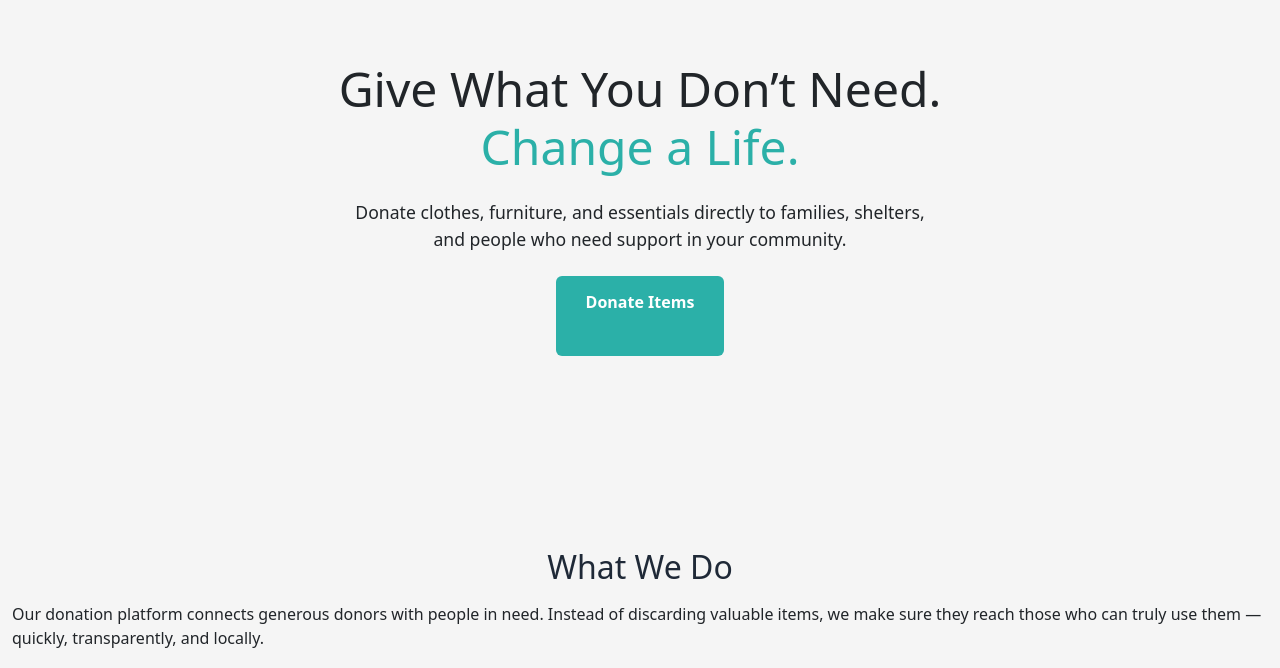
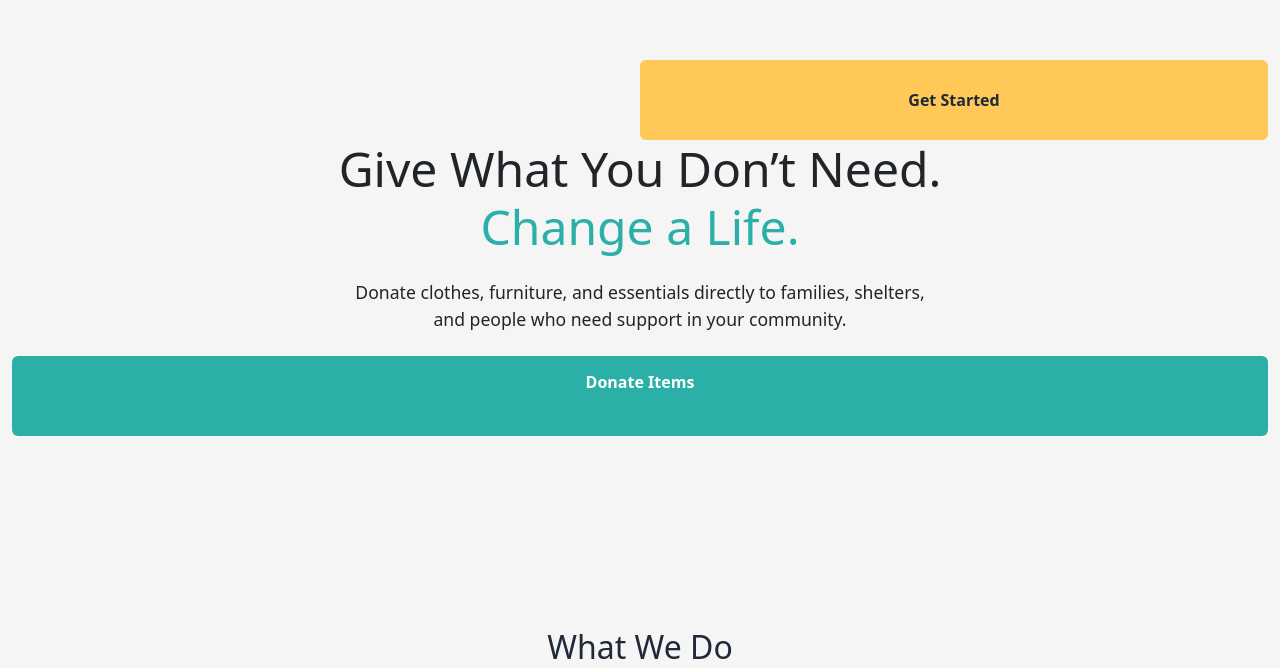
Before and after one commit to SayyedSuheir/CareVia, a Next.js app in the folder carevia/: page / in a window 1280 px wide. Shown: the part 132-800 px from the top of the page. Built offline with nearby package versions, Linux system fonts and the light colour scheme; no server answers.

Commit message:
change started btn place

```diff
--- a/carevia/app/components/Coverfooter.jsx
+++ b/carevia/app/components/Coverfooter.jsx
@@ -1,9 +1,9 @@
 "use client"
-import Link from "next/link"
-import { useContext } from "react";
-import { UserContext } from "../_context/UserContext";
+// import Link from "next/link"
+// import { useContext } from "react";
+// import { UserContext } from "../_context/UserContext";
 function Coverfooter() {
-  const { isLoggedIn } = useContext(UserContext);
+  // const { isLoggedIn } = useContext(UserContext);
   return (
     <div>
           {/* ================= FINAL CTA ================= */}
@@ -12,12 +12,12 @@ function Coverfooter() {
         <h2>Ready To Make A Difference?</h2>
 
         <p>Donate, request, or volunteer — it all starts today.</p>
-      {!isLoggedIn && (
+      {/* {!isLoggedIn && (
         <div className="hero-buttons">
           <Link href="/loginPage" className="btn primary btn-getstarted">Get Started</Link>
 
         </div>
-      )}
+      )} */}
 
       </section>
 
--- a/carevia/app/components/Coverheader.jsx
+++ b/carevia/app/components/Coverheader.jsx
@@ -10,6 +10,12 @@ function Coverheader() {
   return (
     <div className="hero">
       <div className="container">
+      {!isLoggedIn && (
+        <div className="hero-buttons">
+          <Link href="/homePage" className="btn primary btn-getstarted">Get Started</Link>
+
+        </div>
+      )}
         <h1>
           Give What You Don’t Need.
           <span> Change a Life.</span>
--- a/carevia/app/globals.css
+++ b/carevia/app/globals.css
@@ -783,7 +783,12 @@ h2 {
   background:var(--gray);
   padding:5rem 1rem;
 }
+.hero-buttons{
+ width:100%;
 
+ display: flex;
+ justify-content: end;
+}
 .hero h1 {
   font-size:3rem;
   max-width:700px;
@@ -800,11 +805,11 @@ h2 {
   font-size:1.1rem;
 }
 
-.hero-buttons {
+/* .hero-buttons {
   display:flex;
   justify-content:center;
   gap:1rem;
-}
+} */
 
 
 /* BUTTONS */
@@ -821,6 +826,10 @@ h2 {
 }
 
 .btn-getstarted{
+  width: 50%;
+  display: flex;
+  align-items: center;
+  justify-content: center;
   background-color: #FFC857 ;
   color:var(--color-dark-text);
 }
@@ -915,11 +924,14 @@ h2 {
 
 /* CTA */
 .cta {
-  background:var(--green);
+  width: 100%;
+  display: flex;
+
+  background:var(--color-primary);
   color:#fff;
   text-align:center;
   margin-top: 5%;
-  padding:4rem 1rem;
+  padding-left:2% ;
 }
 /* adminDashboard */
 .admin-container {
```
